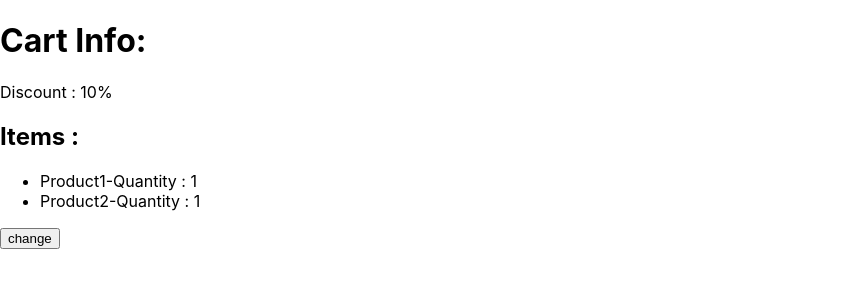
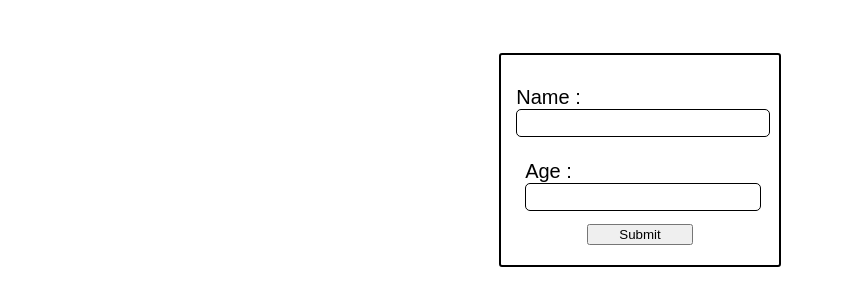
Before and after one commit to bhaumikk09/ReactJs_Learning, a React (Create React App) app in the folder myapp/: page / in a window 1280 px wide. Shown: the top 306 px of the page, without its empty margins (0-844 px from the left). Built offline with nearby package versions, Linux system fonts and the light colour scheme.

Commit message:
Build Basic Form in react

```diff
--- a/myapp/src/App.js
+++ b/myapp/src/App.js
@@ -1,32 +1,11 @@
-import { useState } from "react";
+import Form from "./components/Form";
 
 
 export default function App() {
 
-const [cart,setCart] = useState({
-  discount : .1,
-  items:[
-    {id:1,title:'Product1',quantity:1},
-    {id:2,title:'Product2',quantity:1}]
-});
-
-const handleClick = () =>
-{
-  setCart({...cart,items:cart.items.map(item => item.id ===1 ? {...item,quantity:item.quantity + 1 }: item)})
-}
-
-
   return (
         <div>
-          <h1>Cart Info:</h1>
-          {/* <p>Cart Name : {pizza.name}</p> */}
-          <p>Discount : {cart.discount * 100}%</p>
-          <h2>Items :</h2>
-          <ul>
-            {cart.items.map(item => (<li key={item.id}>{item.title}-Quantity : {item.quantity}</li>))}
-          </ul>
-
-          <button onClick={handleClick}>change</button>
+          <Form/>
         </div>
 
    );
--- /dev/null
+++ b/myapp/src/components/Form.jsx
@@ -0,0 +1,25 @@
+import React from 'react'
+
+const Form = () => {
+  return (
+    <form>
+        <div className='mb-3'>
+            <label htmlFor='name' className='form-lable'>
+            Name :
+            </label>
+            <input id='name' type='text' className='form-control'>
+            </input>
+        </div>
+        <div className='mb-3'>
+            <label htmlFor='age' className='form-lable'>
+            Age :
+            </label>
+            <input id='age' type='number' className='form-control'>
+            </input>
+        </div>
+        <button className="btn" type='submit'>Submit</button>
+    </form>
+  )
+}
+
+export default Form
--- a/myapp/src/index.css
+++ b/myapp/src/index.css
@@ -1,13 +1,44 @@
-body {
-  margin: 0;
-  font-family: -apple-system, BlinkMacSystemFont, 'Segoe UI', 'Roboto', 'Oxygen',
-    'Ubuntu', 'Cantarell', 'Fira Sans', 'Droid Sans', 'Helvetica Neue',
-    sans-serif;
-  -webkit-font-smoothing: antialiased;
-  -moz-osx-font-smoothing: grayscale;
+body{
+padding: 20px;
+font-family: sans-serif;
+display: flex;
+justify-content: center;
 }
 
-code {
-  font-family: source-code-pro, Menlo, Monaco, Consolas, 'Courier New',
-    monospace;
+form{
+  border: 2px solid black;
+  margin: 5px;
+  padding: 5px;
+  border-radius: 3px;
+  justify-content: center;
+  display: flex;
+  flex-direction: column;
+  align-items: center;
+  height: 200px;
 }
+
+label{
+  font-size: 20px;
+  font-family: sans-serif,Arial;
+  margin-bottom: 3px;
+  padding-bottom: 3px;
+}
+
+div{
+  margin-bottom: 3px;
+  padding: 10px;
+
+}
+input{
+  padding-top: 5px;
+  width: 100%;
+  border: 0.5px solid black;
+  border-radius:  5px;
+  height: 20px;
+}
+
+button{
+  width: 40%;
+
+
+}
```
Also changed, not shown: myapp/src/components/ExpandableText.jsx (added, +13 -0 lines).
